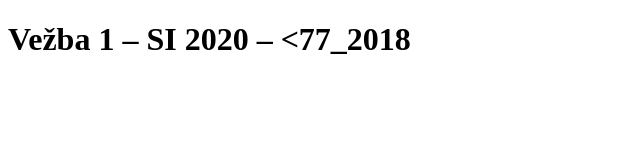
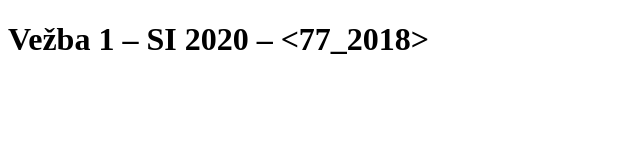
Before and after one commit to rakonjac140/77.2018, a plain HTML site: page index.html in a window 1280 px wide. Shown: the full height of the page, 0-640 px from the left. Drawn offline with Linux system fonts and the light colour scheme.

Commit message:
Update index.html

```diff
--- a/index.html
+++ b/index.html
@@ -1,6 +1,6 @@
 <!DOCTYPE html>
 <html>
 <body>
-  <h1>Vežba 1 – SI 2020 – <77_2018</h1>
+  <h1 class="h1-style">Vežba 1 – SI 2020 – <77_2018></h1>
 </body>
 </html>
```
